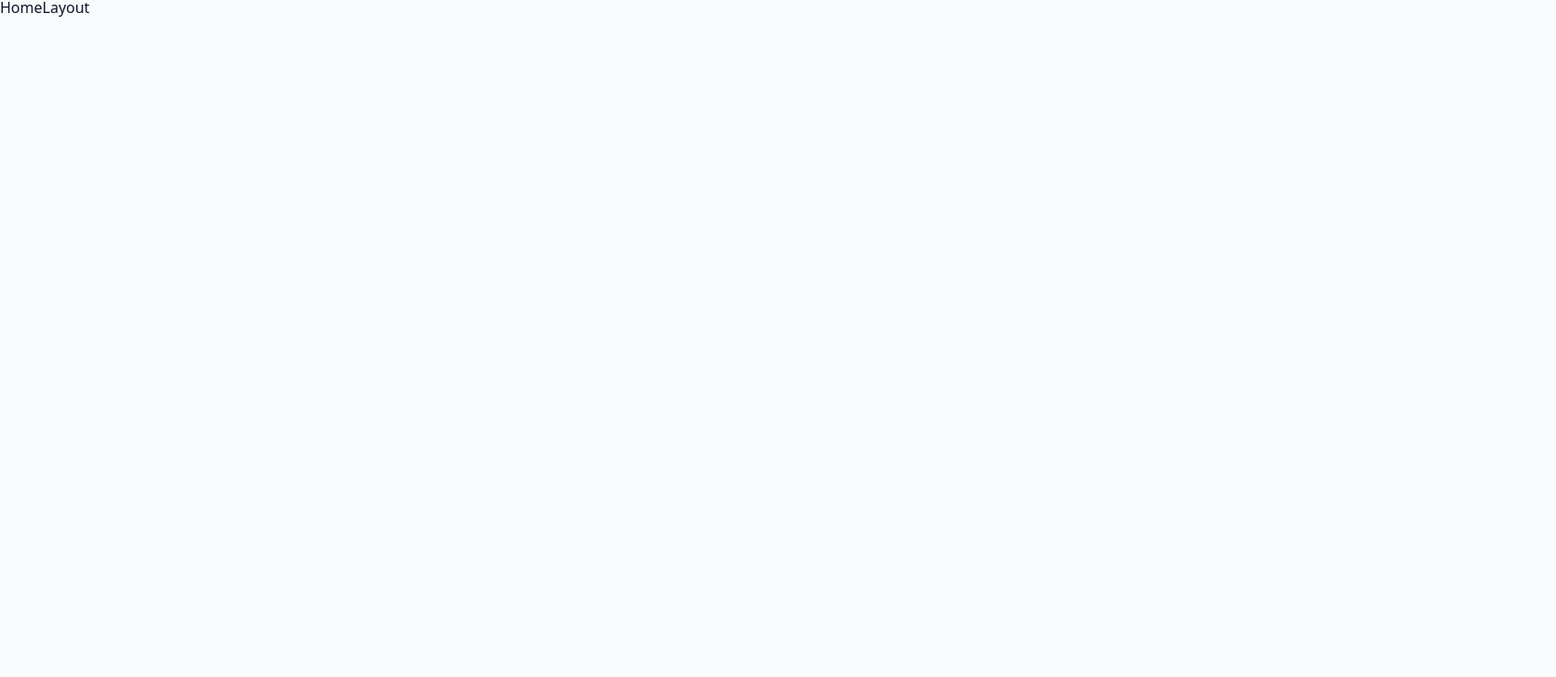
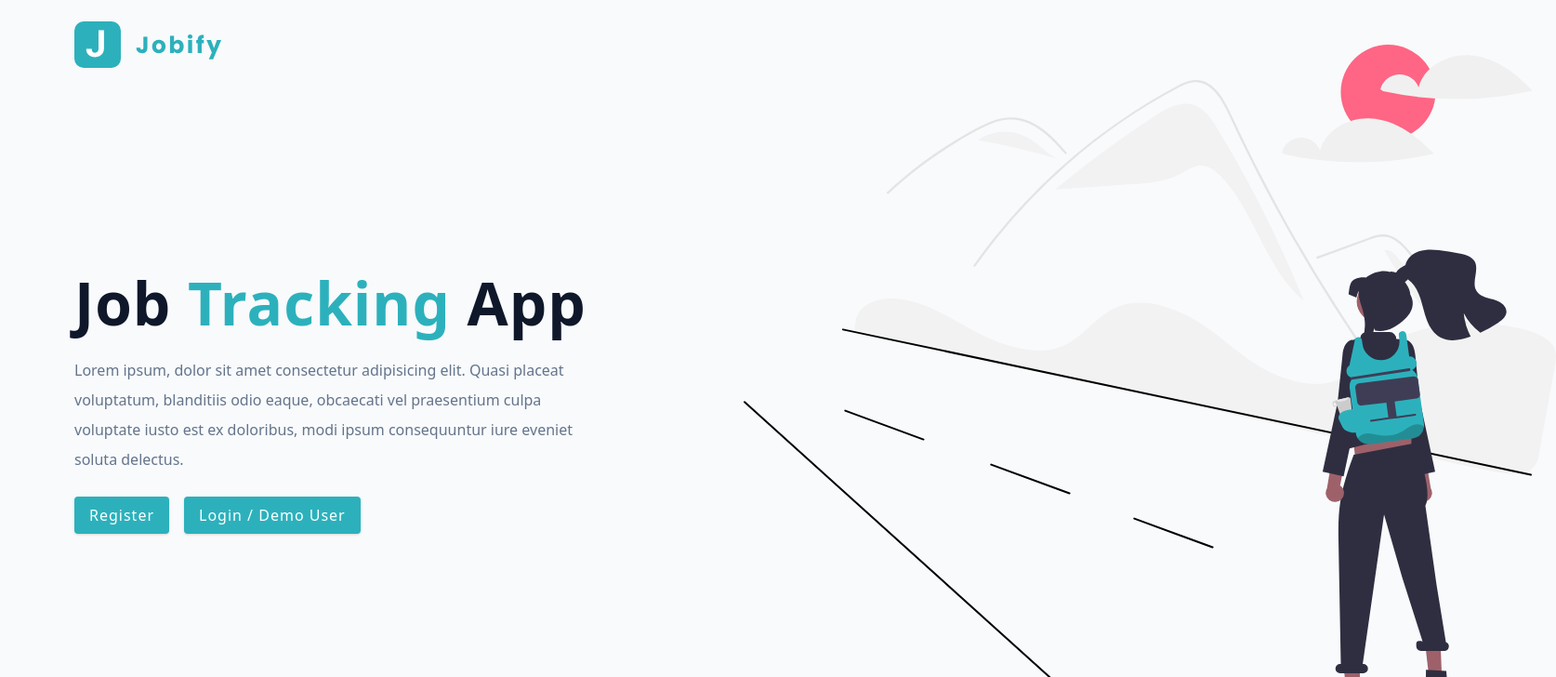
Before and after one commit to artanramanaj/jobify-front, a React (Vite) app: page / in a window 1280 px wide. Shown: the top 728 px of the page at 93% size, 1674 px wide, since content can reach past the window. Built offline with nearby package versions, Linux system fonts and the light colour scheme.

Commit message:
creating pages

```diff
--- a/package.json
+++ b/package.json
@@ -12,7 +12,8 @@
   "dependencies": {
     "react": "^19.0.0",
     "react-dom": "^19.0.0",
-    "react-router-dom": "^7.5.0"
+    "react-router-dom": "^7.5.0",
+    "styled-components": "^6.1.17"
   },
   "devDependencies": {
     "@eslint/js": "^9.21.0",
--- a/src/App.jsx
+++ b/src/App.jsx
@@ -1,10 +1,15 @@
 import React from "react";
 import { RouterProvider, createBrowserRouter } from "react-router-dom";
-import { HomeLayout, Register, Login, Error } from "./pages";
+import { HomeLayout, Register, Login, Error, Landing } from "./pages";
 const router = createBrowserRouter([
   {
     path: "/",
     element: <HomeLayout />,
+    errorElement: <Error />,
+    children: [
+      {
+        index: true,
+        element: <Landing />,
       },
       {
         path: "/register",
@@ -14,9 +19,11 @@ const router = createBrowserRouter([
         path: "/login",
         element: <Login />,
       },
-  {
-    path: "*",
-    element: <Error />,
+      // {
+      //   path: "*",
+      //   element: <Error />,
+      // },
+    ],
   },
 ]);
 
--- a/src/assets/wrappers/LandingPage.js
+++ b/src/assets/wrappers/LandingPage.js
@@ -1,4 +1,4 @@
-import styled from 'styled-components';
+import styled from "styled-components";
 
 const Wrapper = styled.section`
   nav {
--- /dev/null
+++ b/src/components/Logo.jsx
@@ -0,0 +1,7 @@
+import React from "react";
+import logo from "../assets/images/logo.svg";
+const Logo = () => {
+  return <img src={logo} alt="Logo" className="logo" />;
+};
+
+export default Logo;
--- /dev/null
+++ b/src/components/index.js
@@ -0,0 +1 @@
+export { default as Logo } from "./Logo";
--- a/src/index.css
+++ b/src/index.css
@@ -10,6 +10,7 @@
 
 html {
   font-size: 100%;
+  overflow-x: hidden;
 } /*16px*/
 
 :root {
--- a/src/pages/Error.jsx
+++ b/src/pages/Error.jsx
@@ -1,7 +1,14 @@
 import React from "react";
-
+import { Link, useRouteError } from "react-router-dom";
 const Error = () => {
-  return <div>Error</div>;
+  const error = useRouteError();
+  console.log("error", error);
+  return (
+    <div>
+      <h1>Error, page not found</h1>
+      <Link to="/">Go back to homepage</Link>
+    </div>
+  );
 };
 
 export default Error;
--- a/src/pages/HomeLayout.jsx
+++ b/src/pages/HomeLayout.jsx
@@ -1,6 +1,11 @@
 import React from "react";
+import { Link, Outlet } from "react-router-dom";
 
 const HomeLayout = () => {
-  return <div>HomeLayout</div>;
+  return (
+    <div>
+      <Outlet />
+    </div>
+  );
 };
 export default HomeLayout;
--- a/src/pages/Landing.jsx
+++ b/src/pages/Landing.jsx
@@ -1,6 +1,38 @@
 import React from "react";
+import styled from "styled-components";
+import Wrapper from "../assets/wrappers/LandingPage";
+import main from "../assets/images/main.svg";
+import logo from "../assets/images/logo.svg";
+import { Link } from "react-router-dom";
+import { Logo } from "../components";
+const Landing = () => {
+  return (
+    <Wrapper>
+      <nav>
+        <Logo />
+      </nav>
+      <div className="container page">
+        <div className="info">
+          <h1>
+            job <span>tracking</span> app
+          </h1>
+          <p>
+            Lorem ipsum, dolor sit amet consectetur adipisicing elit. Quasi
+            placeat voluptatum, blanditiis odio eaque, obcaecati vel praesentium
+            culpa voluptate iusto est ex doloribus, modi ipsum consequuntur iure
+            eveniet soluta delectus.
+          </p>
+          <Link to="/register" className="btn register-link">
+            Register
+          </Link>
+          <Link to="/login" className="btn">
+            Login / Demo User
+          </Link>
+        </div>
+        <img src={main} alt="main image" className="main-img" />
+      </div>
+    </Wrapper>
+  );
+};
 
-const Landing = () => {
-  return <div>Landing</div>;
-};
 export default Landing;
--- a/src/pages/Login.jsx
+++ b/src/pages/Login.jsx
@@ -1,6 +1,11 @@
 import React from "react";
-
+import { Link } from "react-router-dom";
 const Login = () => {
-  return <div>Login</div>;
+  return (
+    <div>
+      <h1>Login Page</h1>
+      <Link to="/register">go to register</Link>
+    </div>
+  );
 };
 export default Login;
--- a/src/pages/Register.jsx
+++ b/src/pages/Register.jsx
@@ -1,7 +1,12 @@
 import React from "react";
-
+import { Link } from "react-router-dom";
 const Register = () => {
-  return <div>Register</div>;
+  return (
+    <div>
+      <h1>Register Page</h1>
+      <Link to="/login">go to login</Link>
+    </div>
+  );
 };
 
 export default Register;
```
Also changed, not shown: 1 other file (tests, documents, lock files or other folders). Lines whose indentation alone changed are shown as unchanged.
